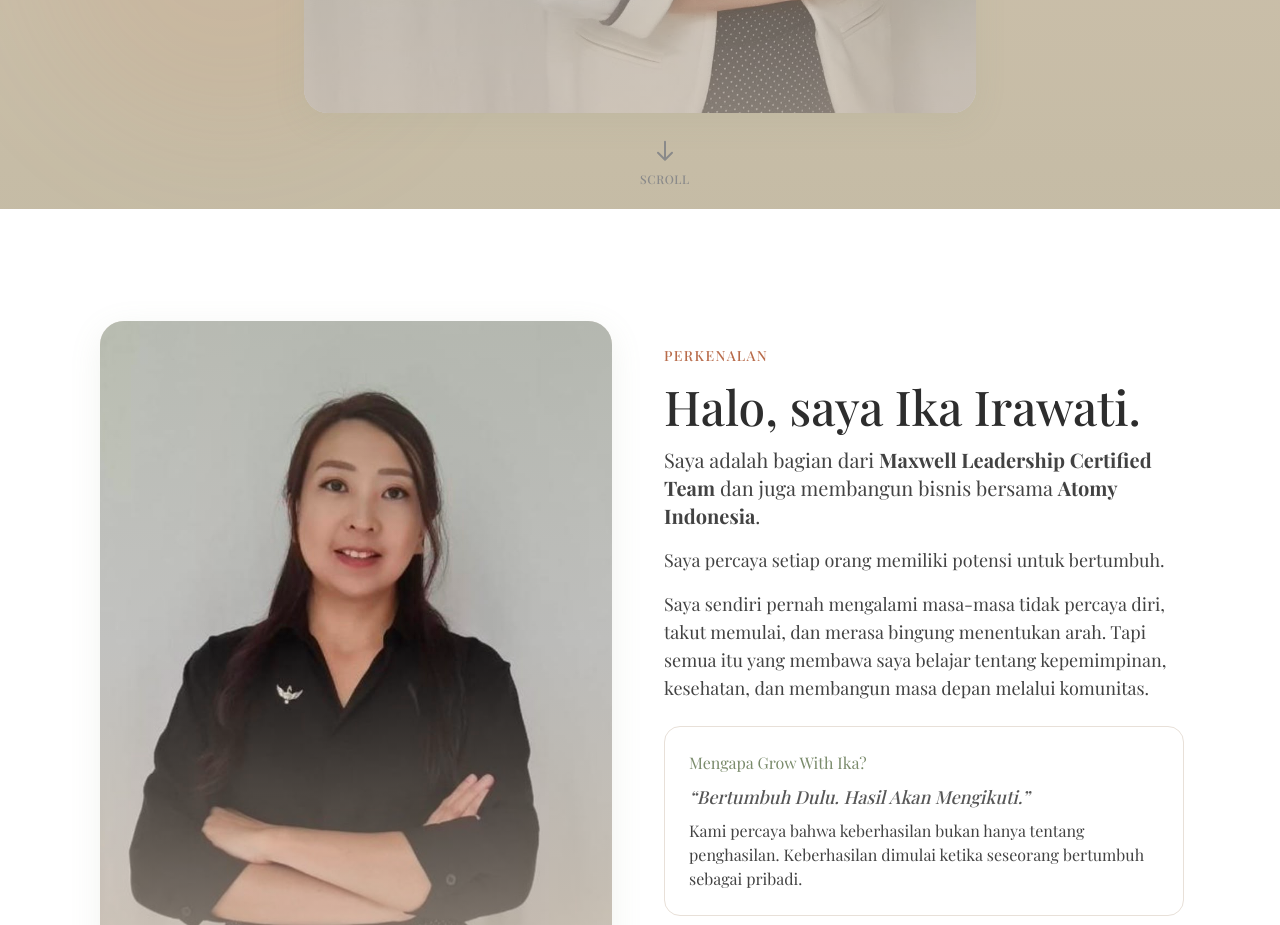
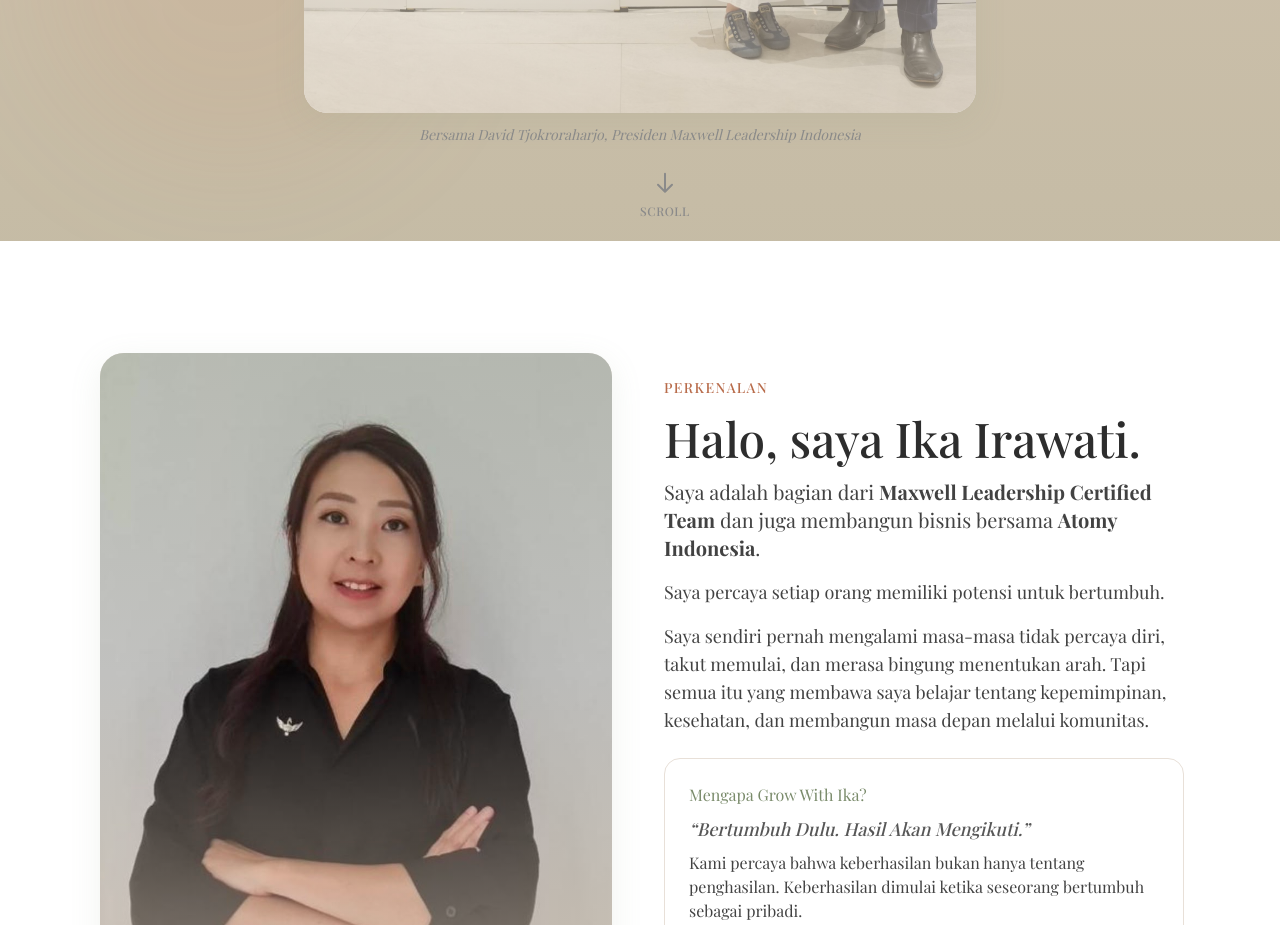
Before and after one commit to jkailett/jkailett, a Next.js app: page / in a window 1280 px wide. Shown: the part 1420-2345 px from the top of the page. Built offline with nearby package versions, Linux system fonts and the light colour scheme; a web font is replaced by a local one.

Commit message:
update hero photo: Ika + David Tjokroraharjo, tambah caption

```diff
--- a/src/components/Hero.tsx
+++ b/src/components/Hero.tsx
@@ -134,6 +134,9 @@ export default function Hero() {
               />
               <div className="absolute inset-0 bg-gradient-to-t from-warm-sand/60 via-transparent to-sage-green/20" aria-hidden="true" />
             </div>
+            <p className="text-center text-sm text-text-muted mt-3 italic">
+              Bersama David Tjokroraharjo, Presiden Maxwell Leadership Indonesia
+            </p>
           </div>
         </motion.div>
 
```
Also changed, not shown: public/ika-hero.jpg.
